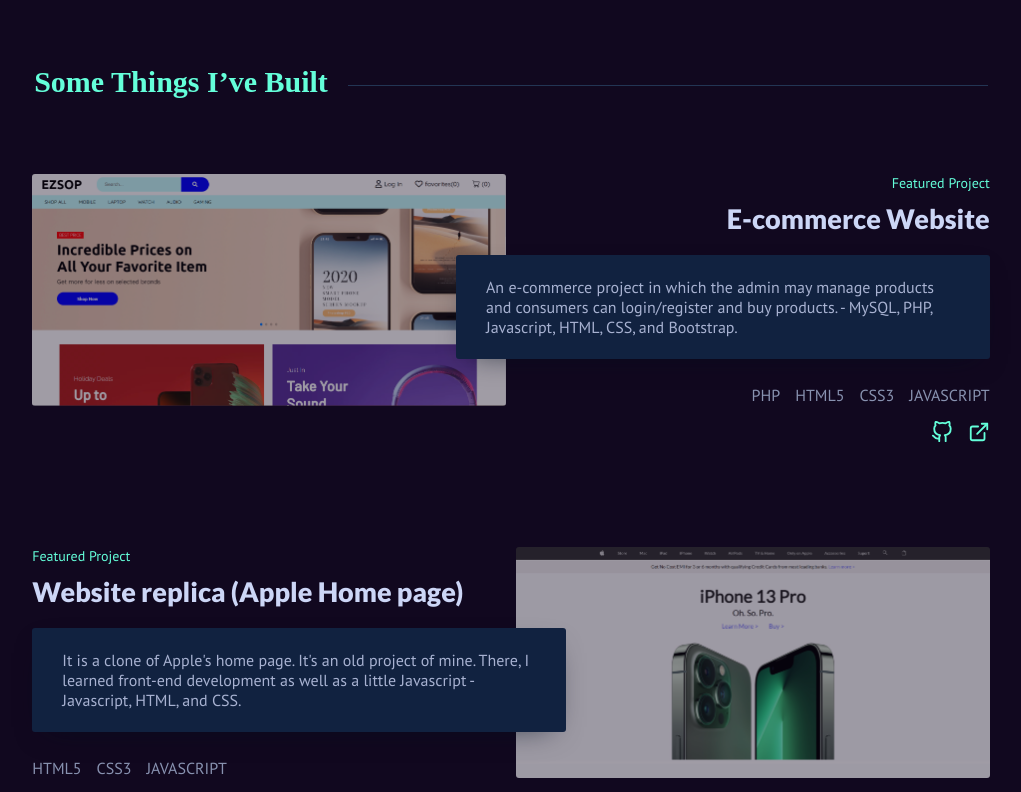
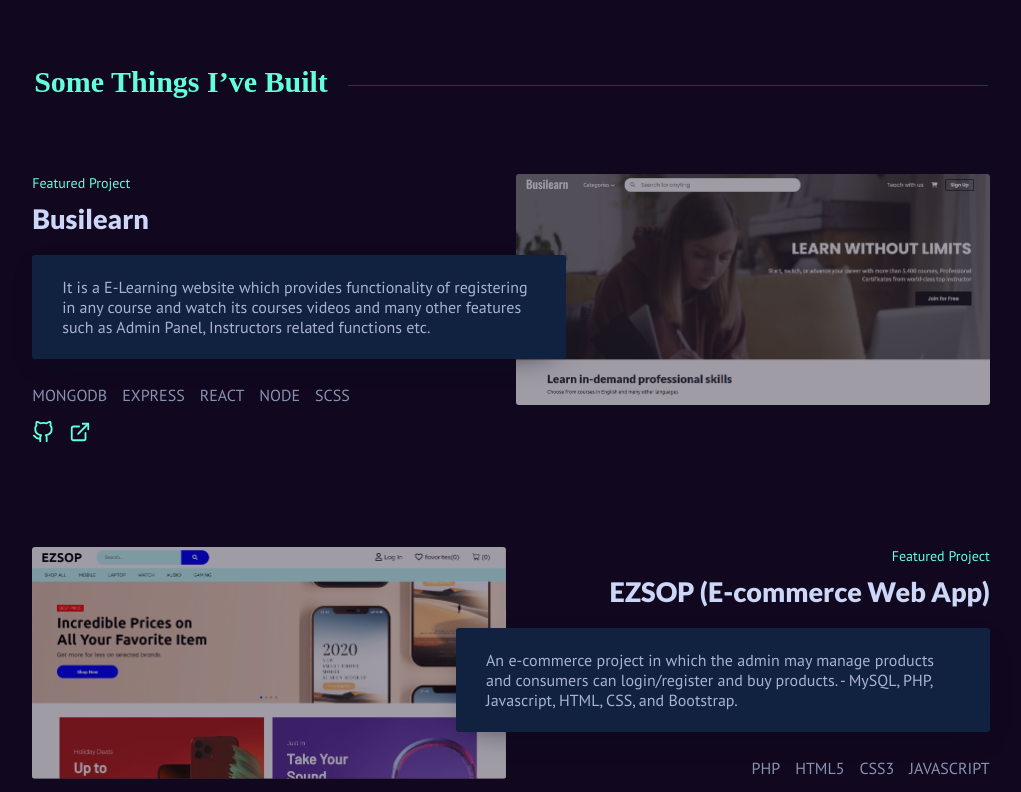
Before and after one commit to Jainex17/Portfolio, a React (Create React App) app: page / in a window 1280 px wide. Shown: the part 760-1552 px from the top of the page, without its empty margins (129-1150 px from the left). Built offline with nearby package versions, Linux system fonts and the light colour scheme.

Commit message:
✨ Add New Project

```diff
--- a/src/App.js
+++ b/src/App.js
@@ -1,17 +1,27 @@
+import React, { useEffect, useState } from "react";
 // import Cursor from "./Componets/cursor/Cursor.js";
 import Homepage from "./Pages/Homepage.js";
-// import Pageload from "./Componets/pageload/Pageload.js";
-// const resume = require('./img/jainex_Resume.pdf')
+import Pageload from "./Componets/pageload/Pageload.js";
+
+
 function App() {
-  // window.onload = function () {
-  //   setTimeout(() => {}, 3000);
-  // };
+
+  const [loading, setLoading] = useState(true);
+
+  useEffect(() => {
+    const timer = setTimeout(() => {
+      setLoading(false)
+    }, 2000);
+    return () => clearTimeout(timer);
+  }, []);
 
   return (
     <div>
-      {/* <Pageload /> */}
       {/* <Cursor /> */}
+      {loading ?
+      <Pageload />:
       <Homepage />
+    }
     </div>
   );
 }
--- a/src/Componets/navbar/Navbar.js
+++ b/src/Componets/navbar/Navbar.js
@@ -1,4 +1,4 @@
-import React from "react";
+import React, { useEffect,useState } from "react";
 // import { NavLink, Link } from "react-router-dom";
 import "./Navbar.css";
 
@@ -7,17 +7,25 @@
     document.body.classList.toggle("scroll", window.scrollY > 130);
   });
 
+  const [themechange, setThemechange] = useState(false)
+
   function nightlightmode() {
-    const body = document.querySelector("body");
-
+    // const body = document.querySelector("body");
+    setThemechange(true);
     // tonggle moon svg to sun
     const sun = document.querySelector("#sun");
     const moon = document.querySelector("#moon");
 
     sun.addEventListener("click", () => {
+      if (!localStorage.getItem("theme") ) {
+        localStorage.setItem ("theme", "light");
+      }
       localStorage.setItem ("theme", "light");
     });
     moon.addEventListener("click", () => {
+      if (!localStorage.getItem("theme") ) {
+        localStorage.setItem ("theme", "dark");
+      }
       localStorage.setItem("theme", "dark");
     });
 
@@ -25,14 +33,21 @@
     sun.classList.toggle("none");
 
     // apply theme
-    body.classList.toggle("light");
+    // body.classList.toggle("light");
+  }
 
-
-  }
-  const theme = localStorage.getItem("theme")
-  if(theme === "light"){
-    document.body.classList.add("light");
-  }
+  useEffect(() => {
+    setThemechange(false)
+    const theme = localStorage.getItem("theme")
+    if(theme === "light"){
+      document.body.classList.add("light");
+      document.body.classList.remove("dark");
+    }
+    if(theme === "dark"){
+      document.body.classList.add("dark");
+      document.body.classList.remove("light");
+    }
+  }, [themechange])
 
   function navbarclick() {
     document.body.classList.toggle("res-nav-active");
@@ -92,16 +107,8 @@
               strokeLinecap="round"
               strokeLinejoin="round"
             >
-              <circle cx="12" cy="12" r="5"></circle>
-              <line x1="12" y1="1" x2="12" y2="3"></line>
-              <line x1="12" y1="21" x2="12" y2="23"></line>
-              <line x1="4.22" y1="4.22" x2="5.64" y2="5.64"></line>
-              <line x1="18.36" y1="18.36" x2="19.78" y2="19.78"></line>
-              <line x1="1" y1="12" x2="3" y2="12"></line>
-              <line x1="21" y1="12" x2="23" y2="12"></line>
-              <line x1="4.22" y1="19.78" x2="5.64" y2="18.36"></line>
-              <line x1="18.36" y1="5.64" x2="19.78" y2="4.22"></line>
-            </svg>
+              <path d="M12 3v1m0 16v1m9-9h-1M4 12H3m15.364 6.364l-.707-.707M6.343 6.343l-.707-.707m12.728 0l-.707.707M6.343 17.657l-.707.707M16 12a4 4 0 11-8 0 4 4 0 018 0z"></path>
+              </svg>
           </button>
         </li>
       </ul>
--- a/src/Componets/projects/Projects.js
+++ b/src/Componets/projects/Projects.js
@@ -2,12 +2,89 @@
 import "./Projects.css";
 const pimg1 = require("../../img/pimg1.png");
 const pimg2 = require("../../img/pimg2.png");
+const pimg3 = require("../../img/pimg3.png");
 
 function Projects() {
   return (
     <section className="projects" id="projects">
       {/* <h1>Projects</h1> */}
       <h2>Some Things I’ve Built</h2>
+
+      <div className="project-container left-container">
+        <div className="container-content">
+          <div className="project-overline">Featured Project</div>
+          <h3 className="project-title">Busilearn</h3>
+          <div className="Project-desc">
+            <p>
+              It is a E-Learning website which provides functionality of
+              registering in any course and watch its courses videos and many
+              other features such as Admin Panel, Instructors related functions
+              etc.
+            </p>
+          </div>
+          <ul className="project-tech">
+            <li>MONGODB</li>
+            <li>EXPRESS</li>
+            <li>REACT</li>
+            <li>NODE</li>
+            <li>SCSS</li>
+          </ul>
+          <div className="project-link">
+            <a
+              href="https://github.com/Jainex17/Busilearn"
+              aria-label="GitHub Link"
+              rel="noopener noreferrer"
+              target="_blank"
+            >
+              <svg
+                xmlns="http://www.w3.org/2000/svg"
+                role="img"
+                viewBox="0 0 24 24"
+                fill="none"
+                stroke="currentColor"
+                strokeWidth="2"
+                strokeLinecap="round"
+                strokeLinejoin="round"
+                className="feather feather-github"
+              >
+                <title>GitHub</title>
+                <path d="M9 19c-5 1.5-5-2.5-7-3m14 6v-3.87a3.37 3.37 0 0 0-.94-2.61c3.14-.35 6.44-1.54 6.44-7A5.44 5.44 0 0 0 20 4.77 5.07 5.07 0 0 0 19.91 1S18.73.65 16 2.48a13.38 13.38 0 0 0-7 0C6.27.65 5.09 1 5.09 1A5.07 5.07 0 0 0 5 4.77a5.44 5.44 0 0 0-1.5 3.78c0 5.42 3.3 6.61 6.44 7A3.37 3.37 0 0 0 9 18.13V22"></path>
+              </svg>
+            </a>
+            <a
+              href="https://busilearn.vercel.app/"
+              aria-label="External Link"
+              rel="noopener noreferrer"
+              target="_blank"
+            >
+              <svg
+                xmlns="http://www.w3.org/2000/svg"
+                role="img"
+                viewBox="0 0 24 24"
+                fill="none"
+                stroke="currentColor"
+                strokeWidth="2"
+                strokeLinecap="round"
+                strokeLinejoin="round"
+                className="feather feather-external-link"
+              >
+                <title>External Link</title>
+                <path d="M18 13v6a2 2 0 0 1-2 2H5a2 2 0 0 1-2-2V8a2 2 0 0 1 2-2h6"></path>
+                <polyline points="15 3 21 3 21 9"></polyline>
+                <line x1="10" y1="14" x2="21" y2="3"></line>
+              </svg>
+            </a>
+          </div>
+        </div>
+        <div className="container-img">
+          <div className="project-img">
+            <div className="img-layer"></div>
+            <span>
+              <img src={pimg3} alt="project img" />
+            </span>
+          </div>
+        </div>
+      </div>
 
       <div className="project-container right-container">
         <div className="container-img">
@@ -18,7 +95,7 @@
         </div>
         <div className="container-content right-content">
           <div className="project-overline">Featured Project</div>
-          <h3 className="project-title">E-commerce Website</h3>
+          <h3 className="project-title">EZSOP (E-commerce Web App)</h3>
           <div className="Project-desc">
             <p>
               An e-commerce project in which the admin may manage products and
@@ -153,6 +230,7 @@
           </div>
         </div>
       </div>
+
       <div className="showmore">
         <a
           href="https://github.com/Jainex17?tab=repositories"
```
Also changed, not shown: src/img/pimg3.png (added).
